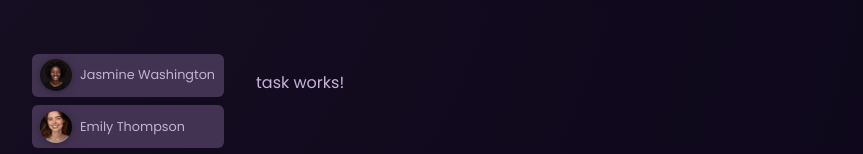
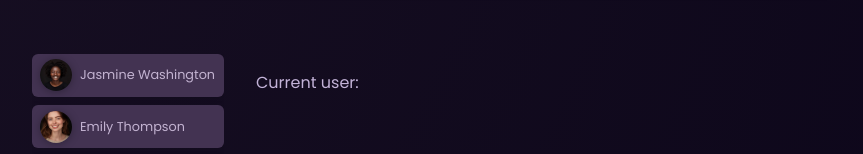
Before and after one commit to KlasniMisho123/Hikely, an Angular app: page / in a window 1280 px wide. Shown: the part 218-372 px from the top of the page, without its empty margins (208-1071 px from the left). Built offline with nearby package versions, Linux system fonts and the light colour scheme.

Commit message:
task input

```diff
--- a/src/app/app.html
+++ b/src/app/app.html
@@ -51,5 +51,5 @@
     </li>
   </ul>
 
-  <app-task />
+  <app-task name={{selectedUser}}/>
 </main>
--- a/src/app/app.ts
+++ b/src/app/app.ts
@@ -13,8 +13,9 @@ import { Task } from "./task/task";
 export class App {
   protected readonly title = signal('Hikely');
   users = DUMMY_USERS
+  selectedUser=""
 
   onSelectUser(id:string ) {
-    console.log('Selected user ID:', id);
+    this.selectedUser = id
   }
 }
--- a/src/app/task/task.html
+++ b/src/app/task/task.html
@@ -1 +1 @@
-<p>task works!</p>
+<p>Current user: {{name}}</p>
--- a/src/app/task/task.ts
+++ b/src/app/task/task.ts
@@ -1,4 +1,5 @@
-import { Component } from '@angular/core';
+import { Component, Input } from '@angular/core';
+import { DUMMY_USERS } from '../dummy-users';
 
 @Component({
   selector: 'app-task',
@@ -6,6 +7,9 @@ import { Component } from '@angular/core';
   templateUrl: './task.html',
   styleUrl: './task.css'
 })
+
 export class Task {
+  @Input({required:true}) name!: string;
+  // name = DUMMY_USERS[this.id]
 
 }
```
